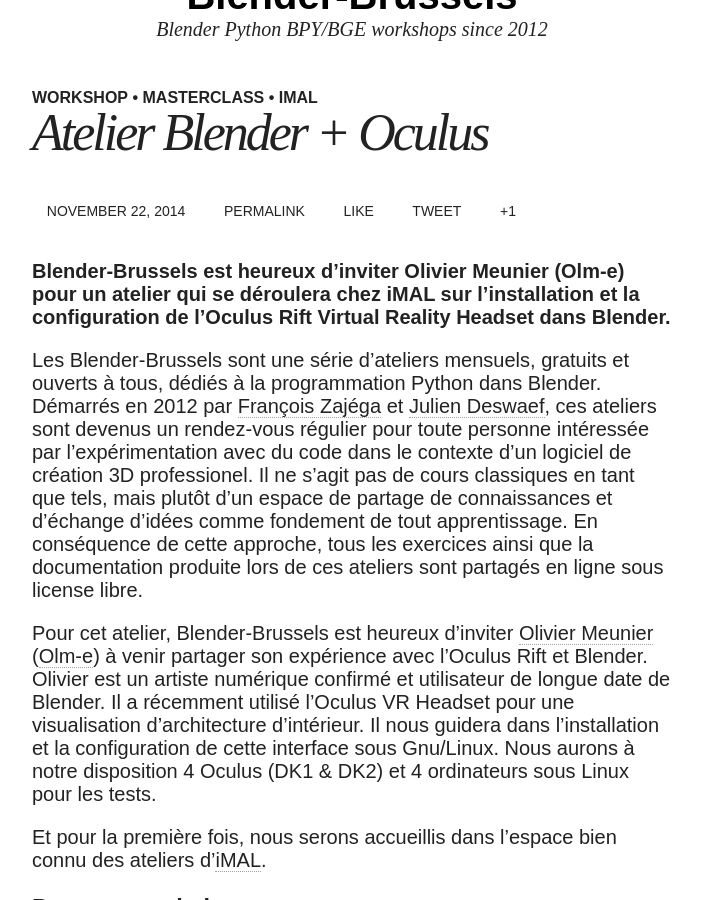
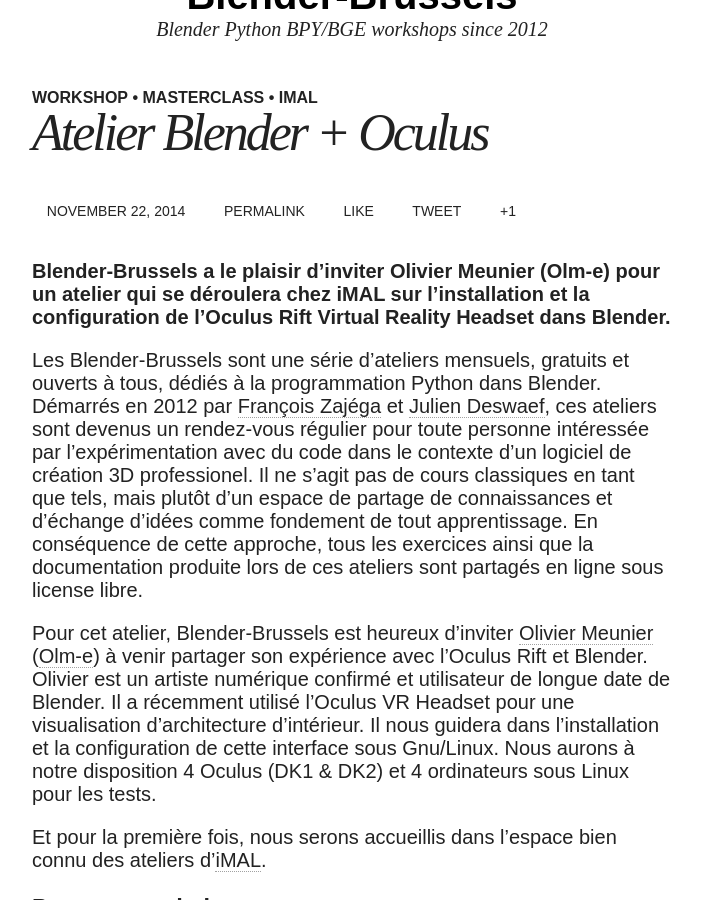
Before and after one commit to Blender-Brussels/blender-brussels.github.io, a Jekyll site: the page built from _posts/fr/2014-11-22-atelier-blender-oculus.md, in a window 1280 px wide and 900 px high, scrolled down 354 px. Shown: the whole window, without its empty margins (288-989 px from the left). Built offline with Jekyll 4.4.1, drawn with Linux system fonts in a browser that asks for light colours; nearby versions of some CDN libraries; comment, search, counter and statistics services are not loaded.

Commit message:
changement de phrasé

```diff
--- a/_posts/fr/2014-11-22-atelier-blender-oculus.md
+++ b/_posts/fr/2014-11-22-atelier-blender-oculus.md
@@ -13,7 +13,7 @@
 share: true
 ---
 
-**Blender-Brussels est heureux d'inviter [Olivier Meunier](http://ogeem.be) ([Olm-e](http://identi.ca/o1me)) pour un atelier qui se déroulera chez iMAL sur l'installation et la configuration de l'Oculus Rift Virtual Reality Headset dans Blender.**
+**Blender-Brussels a le plaisir d'inviter [Olivier Meunier](http://ogeem.be) ([Olm-e](http://identi.ca/o1me)) pour un atelier qui se déroulera chez iMAL sur l'installation et la configuration de l'Oculus Rift Virtual Reality Headset dans Blender.**
 
 Les Blender-Brussels sont une série d'ateliers mensuels, gratuits et ouverts à tous, dédiés à la programmation Python dans Blender.
 Démarrés en 2012 par [François Zajéga](http://frankiezafe.org) et [Julien Deswaef](http://xuv.be), ces ateliers sont devenus un rendez-vous régulier pour toute personne intéressée par l'expérimentation avec du code dans le contexte d'un logiciel de création 3D professionel.
```
